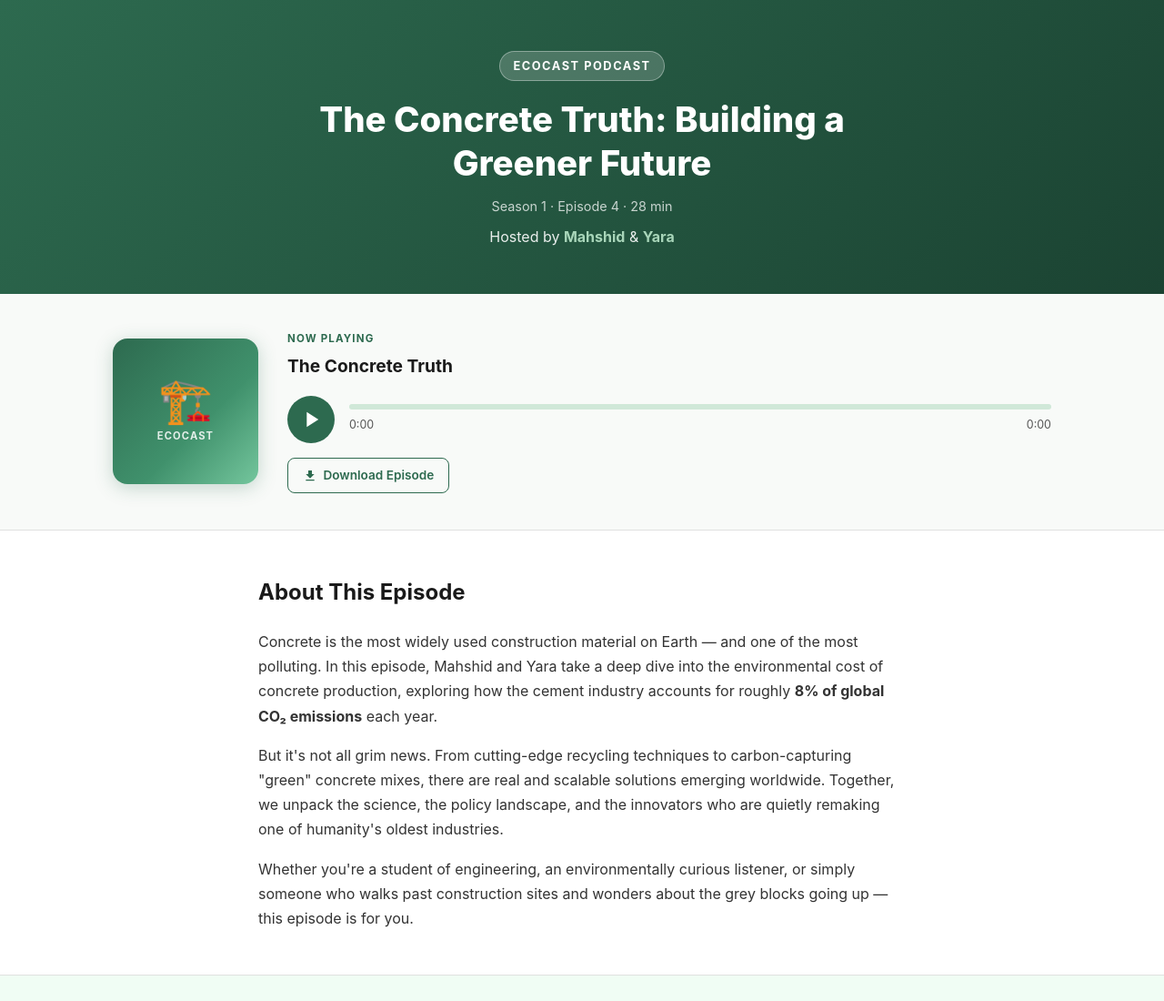
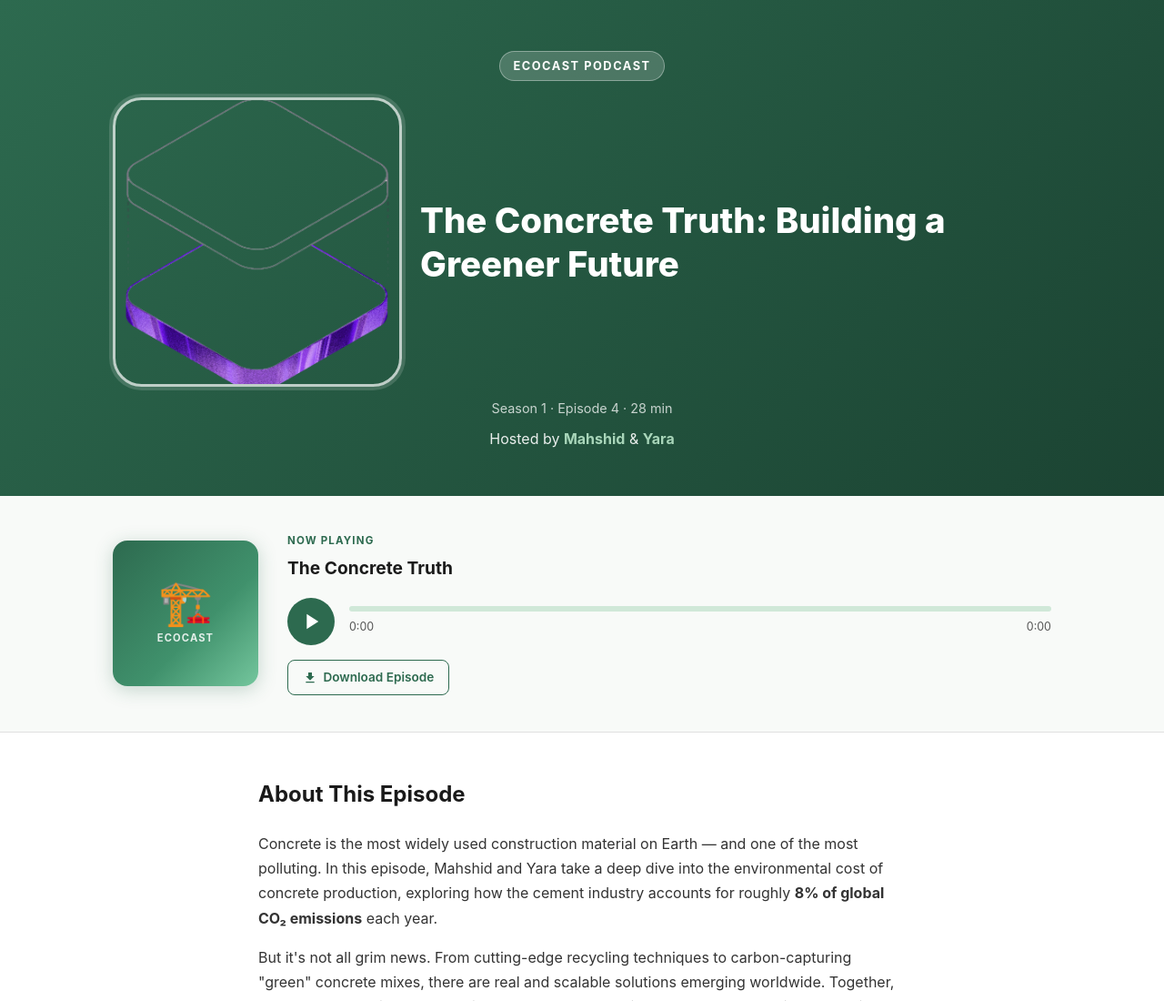
Before and after one commit to Nimasaghi-dev/Ecocast-podcast, a website built with Vite: page index.html in a window 1280 px wide. Shown: the top 1100 px of the page at 91% size. Built offline with nearby package versions, Linux system fonts and the light colour scheme.

Commit message:
second commit

```diff
--- a/index.html
+++ b/index.html
@@ -14,7 +14,12 @@
     <header class="site-header">
       <div class="container">
         <span class="podcast-badge">EcoCast Podcast</span>
-        <h1 class="episode-title">The Concrete Truth: Building a Greener Future</h1>
+        <div class="header-title-group">
+          <div class="header-photo-frame">
+            <img src="/src/assets/hero.png" alt="EcoCast" />
+          </div>
+          <h1 class="episode-title">The Concrete Truth: Building a Greener Future</h1>
+        </div>
         <p class="episode-meta">Season 1 · Episode 4 · 28 min</p>
         <p class="hosts-line">
           Hosted by <strong>Mahshid</strong> &amp; <strong>Yara</strong>
--- a/src/style.css
+++ b/src/style.css
@@ -98,12 +98,38 @@ body {
   margin-bottom: 1.1rem;
 }
 
+.header-title-group {
+  display: flex;
+  align-items: center;
+  justify-content: center;
+  gap: 1.25rem;
+  margin-bottom: 0.75rem;
+}
+
+.header-photo-frame {
+  flex-shrink: 0;
+  width: 318px;
+  height: 318px;
+  border-radius: 10%;
+  border: 3px solid rgba(255, 255, 255, 0.7);
+  box-shadow: 0 0 0 4px rgba(255, 255, 255, 0.15);
+  overflow: hidden;
+}
+
+.header-photo-frame img {
+  width: 100%;
+  height: 100%;
+  object-fit: cover;
+  display: block;
+}
+
 .episode-title {
   font-size: clamp(1.6rem, 4vw, 2.4rem);
   font-weight: 800;
   line-height: 1.25;
   max-width: 700px;
-  margin: 0 auto 0.75rem;
+  margin: 0;
+  text-align: left;
 }
 
 .episode-meta {
```
